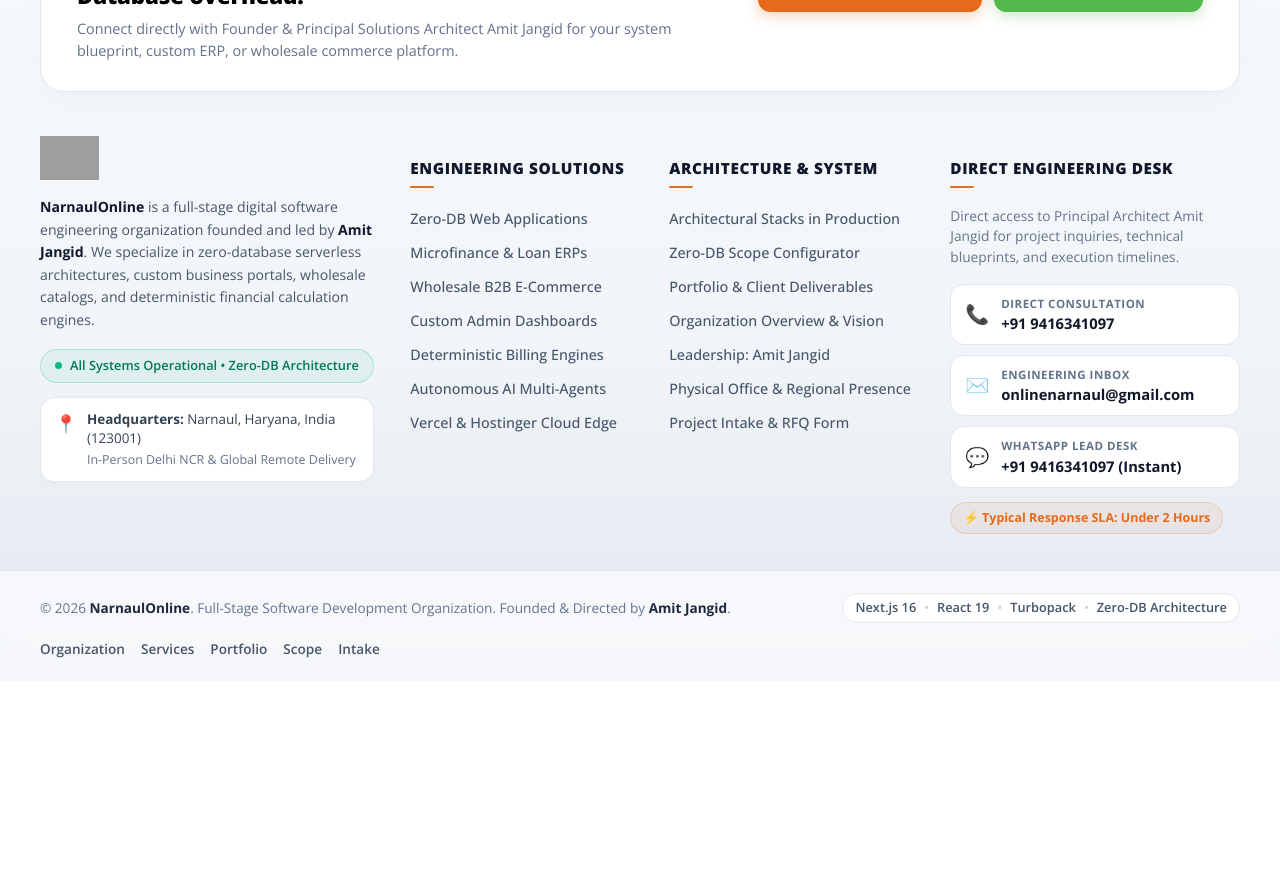
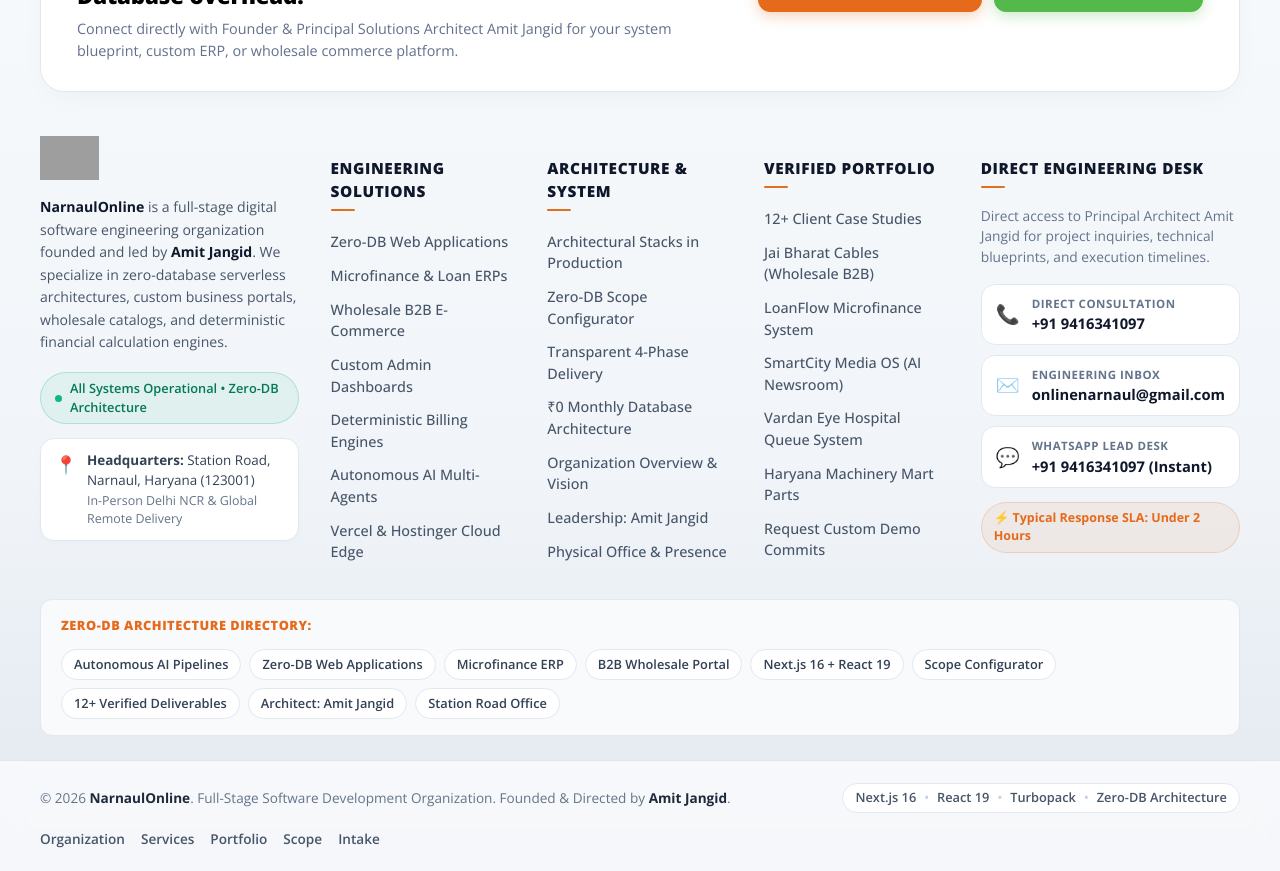
Before and after one commit to amitnnl/narnaulonline, a Next.js app: page /about in a window 1280 px wide. Shown: the part 2480-3351 px from the top of the page. Before the commit the page ends 3161 px from the top, so only its background shows below. Built offline with nearby package versions, Linux system fonts and the light colour scheme; grey boxes are pictures that could not be loaded.

Commit message:
feat(footer): enrich footer with 5-column navigation architecture and quick directory band

```diff
--- a/app/components/Footer.tsx
+++ b/app/components/Footer.tsx
@@ -35,7 +35,7 @@ export default function Footer() {
         </div>
       </div>
 
-      {/* Main 4-Column Footer Navigation Grid */}
+      {/* Main 5-Column Footer Navigation Grid */}
       <div className="container footer-main-grid">
         {/* Column 1: Organization Identity & Headquarters */}
         <div className="footer-col footer-col-brand">
@@ -60,13 +60,13 @@ export default function Footer() {
           <div className="footer-location-chip">
             <span className="chip-icon">📍</span>
             <div>
-              <strong>Headquarters:</strong> Narnaul, Haryana, India (123001)
+              <strong>Headquarters:</strong> Station Road, Narnaul, Haryana (123001)
               <span className="chip-sub">In-Person Delhi NCR & Global Remote Delivery</span>
             </div>
           </div>
         </div>
 
-        {/* Column 2: Engineering & Solutions */}
+        {/* Column 2: Engineering Solutions & Services */}
         <div className="footer-col">
           <h4 className="footer-col-title">Engineering Solutions</h4>
           <ul className="footer-links-list">
@@ -94,7 +94,7 @@ export default function Footer() {
           </ul>
         </div>
 
-        {/* Column 3: Architecture & Organization */}
+        {/* Column 3: Architecture & System Stacks */}
         <div className="footer-col">
           <h4 className="footer-col-title">Architecture & System</h4>
           <ul className="footer-links-list">
@@ -105,7 +105,10 @@ export default function Footer() {
               <Link href="/#estimator">Zero-DB Scope Configurator</Link>
             </li>
             <li>
-              <Link href="/portfolio">Portfolio & Client Deliverables</Link>
+              <Link href="/services">Transparent 4-Phase Delivery</Link>
+            </li>
+            <li>
+              <Link href="/services">₹0 Monthly Database Architecture</Link>
             </li>
             <li>
               <Link href="/about">Organization Overview & Vision</Link>
@@ -114,15 +117,40 @@ export default function Footer() {
               <Link href="/about#leadership">Leadership: Amit Jangid</Link>
             </li>
             <li>
-              <Link href="/contact#map">Physical Office & Regional Presence</Link>
-            </li>
-            <li>
-              <Link href="/contact#contact-form">Project Intake & RFQ Form</Link>
+              <Link href="/contact#map">Physical Office & Presence</Link>
             </li>
           </ul>
         </div>
 
-        {/* Column 4: Direct Engineering Desk & Contact */}
+        {/* Column 4: Client Portfolio & Case Studies */}
+        <div className="footer-col">
+          <h4 className="footer-col-title">Verified Portfolio</h4>
+          <ul className="footer-links-list">
+            <li>
+              <Link href="/portfolio">12+ Client Case Studies</Link>
+            </li>
+            <li>
+              <Link href="/portfolio">Jai Bharat Cables (Wholesale B2B)</Link>
+            </li>
+            <li>
+              <Link href="/portfolio">LoanFlow Microfinance System</Link>
+            </li>
+            <li>
+              <Link href="/portfolio">SmartCity Media OS (AI Newsroom)</Link>
+            </li>
+            <li>
+              <Link href="/portfolio">Vardan Eye Hospital Queue System</Link>
+            </li>
+            <li>
+              <Link href="/portfolio">Haryana Machinery Mart Parts</Link>
+            </li>
+            <li>
+              <Link href="/contact#contact-form">Request Custom Demo Commits</Link>
+            </li>
+          </ul>
+        </div>
+
+        {/* Column 5: Direct Engineering Desk & Contact */}
         <div className="footer-col">
           <h4 className="footer-col-title">Direct Engineering Desk</h4>
           <p className="footer-desk-desc">
@@ -166,6 +194,24 @@ export default function Footer() {
         </div>
       </div>
 
+      {/* Directory Quick-Pill Band */}
+      <div className="container">
+        <div className="footer-directory-band">
+          <span className="directory-label">Zero-DB Architecture Directory:</span>
+          <div className="directory-tags">
+            <Link href="/services" className="directory-tag">Autonomous AI Pipelines</Link>
+            <Link href="/services" className="directory-tag">Zero-DB Web Applications</Link>
+            <Link href="/services" className="directory-tag">Microfinance ERP</Link>
+            <Link href="/services" className="directory-tag">B2B Wholesale Portal</Link>
+            <Link href="/#stacks" className="directory-tag">Next.js 16 + React 19</Link>
+            <Link href="/#estimator" className="directory-tag">Scope Configurator</Link>
+            <Link href="/portfolio" className="directory-tag">12+ Verified Deliverables</Link>
+            <Link href="/about#leadership" className="directory-tag">Architect: Amit Jangid</Link>
+            <Link href="/contact" className="directory-tag">Station Road Office</Link>
+          </div>
+        </div>
+      </div>
+
       {/* Bottom Legal & Technology Meta Bar */}
       <div className="footer-bottom-bar">
         <div className="container footer-bottom-inner">
--- a/app/globals.css
+++ b/app/globals.css
@@ -1495,11 +1495,11 @@ div[id] {
   flex-wrap: wrap;
 }
 
-/* Main 4-Column Navigation Grid */
+/* Main 5-Column Navigation Grid */
 .footer-main-grid {
   display: grid;
-  grid-template-columns: 1.5fr 1fr 1.1fr 1.3fr;
-  gap: 36px;
+  grid-template-columns: 1.4fr 1fr 1fr 1fr 1.2fr;
+  gap: 32px;
   margin: 44px auto 36px;
 }
 
@@ -1699,13 +1699,61 @@ div[id] {
   width: fit-content;
 }
 
+/* Directory Quick-Pill Band */
+.footer-directory-band {
+  margin: 32px auto 0;
+  padding: 16px 20px;
+  border-radius: var(--radius-md);
+  background: var(--surface-container-low);
+  border: 1px solid var(--line);
+  display: flex;
+  align-items: center;
+  gap: 14px;
+  flex-wrap: wrap;
+}
+
+.directory-label {
+  font-size: 0.8rem;
+  font-weight: 800;
+  text-transform: uppercase;
+  letter-spacing: 0.5px;
+  color: var(--primary);
+  flex-shrink: 0;
+}
+
+.directory-tags {
+  display: flex;
+  align-items: center;
+  gap: 8px;
+  flex-wrap: wrap;
+}
+
+.directory-tag {
+  font-size: 0.8rem;
+  font-weight: 600;
+  color: #334155;
+  background: #FFFFFF;
+  border: 1px solid var(--line);
+  padding: 5px 12px;
+  border-radius: 9999px;
+  text-decoration: none;
+  transition: all 0.15s ease;
+}
+
+.directory-tag:hover {
+  color: var(--primary);
+  border-color: var(--primary);
+  background: rgba(230, 106, 27, 0.05);
+  transform: translateY(-1px);
+}
+
 /* Bottom Meta Bar */
 .footer-bottom-bar {
   border-top: 1px solid rgba(0, 0, 0, 0.08);
   padding: 22px 0;
   background: rgba(255, 255, 255, 0.65);
   backdrop-filter: blur(10px);
-  margin-top: 20px;
+  margin-top: 24px;
 }
 
 .footer-bottom-inner {
@@ -1765,6 +1813,13 @@ div[id] {
 }
 
 /* Responsive Footer Queries */
+@media (max-width: 1200px) {
+  .footer-main-grid {
+    grid-template-columns: 1.4fr 1fr 1fr 1fr;
+    gap: 28px;
+  }
+}
+
 @media (max-width: 992px) {
   .footer-pre-banner {
     flex-direction: column;
@@ -1780,6 +1835,12 @@ div[id] {
 
   .footer-col-brand {
     grid-column: span 2;
+  }
+
+  .footer-directory-band {
+    flex-direction: column;
+    align-items: flex-start;
+    gap: 10px;
   }
 }
 
--- a/styles.css
+++ b/styles.css
@@ -1495,11 +1495,11 @@ div[id] {
   flex-wrap: wrap;
 }
 
-/* Main 4-Column Navigation Grid */
+/* Main 5-Column Navigation Grid */
 .footer-main-grid {
   display: grid;
-  grid-template-columns: 1.5fr 1fr 1.1fr 1.3fr;
-  gap: 36px;
+  grid-template-columns: 1.4fr 1fr 1fr 1fr 1.2fr;
+  gap: 32px;
   margin: 44px auto 36px;
 }
 
@@ -1699,13 +1699,61 @@ div[id] {
   width: fit-content;
 }
 
+/* Directory Quick-Pill Band */
+.footer-directory-band {
+  margin: 32px auto 0;
+  padding: 16px 20px;
+  border-radius: var(--radius-md);
+  background: var(--surface-container-low);
+  border: 1px solid var(--line);
+  display: flex;
+  align-items: center;
+  gap: 14px;
+  flex-wrap: wrap;
+}
+
+.directory-label {
+  font-size: 0.8rem;
+  font-weight: 800;
+  text-transform: uppercase;
+  letter-spacing: 0.5px;
+  color: var(--primary);
+  flex-shrink: 0;
+}
+
+.directory-tags {
+  display: flex;
+  align-items: center;
+  gap: 8px;
+  flex-wrap: wrap;
+}
+
+.directory-tag {
+  font-size: 0.8rem;
+  font-weight: 600;
+  color: #334155;
+  background: #FFFFFF;
+  border: 1px solid var(--line);
+  padding: 5px 12px;
+  border-radius: 9999px;
+  text-decoration: none;
+  transition: all 0.15s ease;
+}
+
+.directory-tag:hover {
+  color: var(--primary);
+  border-color: var(--primary);
+  background: rgba(230, 106, 27, 0.05);
+  transform: translateY(-1px);
+}
+
 /* Bottom Meta Bar */
 .footer-bottom-bar {
   border-top: 1px solid rgba(0, 0, 0, 0.08);
   padding: 22px 0;
   background: rgba(255, 255, 255, 0.65);
   backdrop-filter: blur(10px);
-  margin-top: 20px;
+  margin-top: 24px;
 }
 
 .footer-bottom-inner {
@@ -1765,6 +1813,13 @@ div[id] {
 }
 
 /* Responsive Footer Queries */
+@media (max-width: 1200px) {
+  .footer-main-grid {
+    grid-template-columns: 1.4fr 1fr 1fr 1fr;
+    gap: 28px;
+  }
+}
+
 @media (max-width: 992px) {
   .footer-pre-banner {
     flex-direction: column;
@@ -1780,6 +1835,12 @@ div[id] {
 
   .footer-col-brand {
     grid-column: span 2;
+  }
+
+  .footer-directory-band {
+    flex-direction: column;
+    align-items: flex-start;
+    gap: 10px;
   }
 }
 
```
